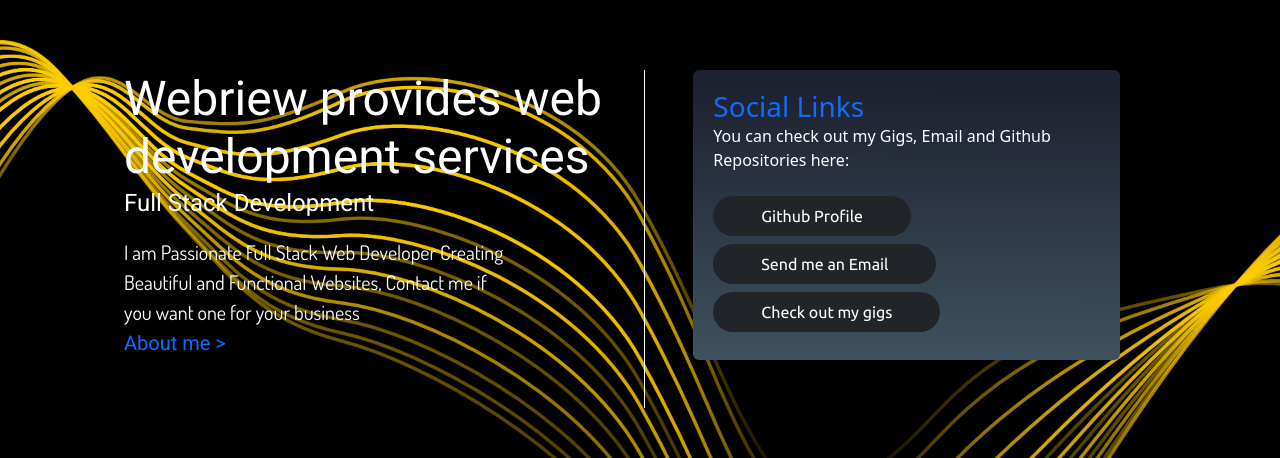
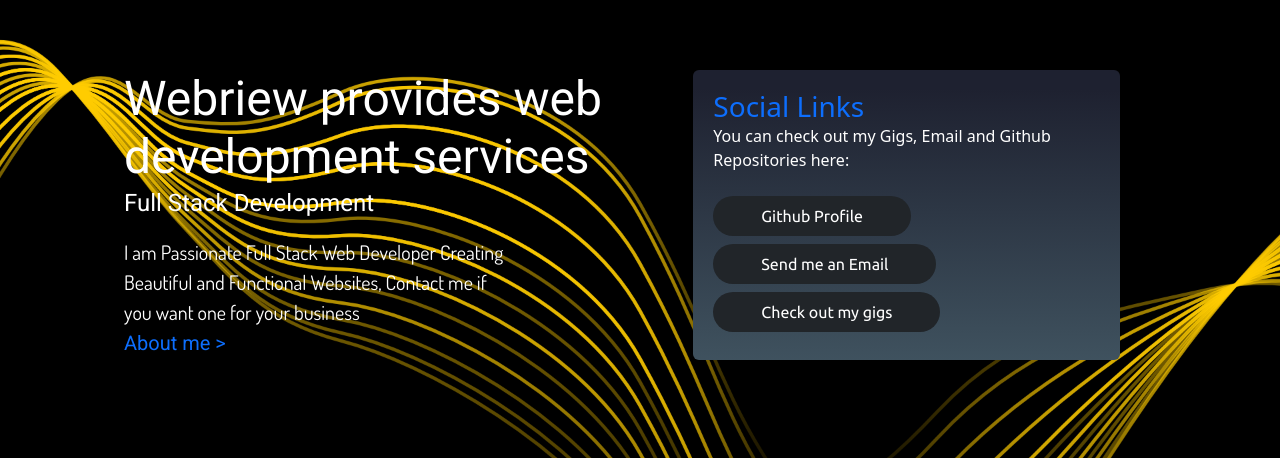
Before and after one commit to SyedArsalan798/Portfolio, a plain HTML site: page index.html in a window 1280 px wide. Shown: the part 140-598 px from the top of the page. Drawn offline with nearby package versions, Linux system fonts and the light colour scheme.

Commit message:
Update index.html

```diff
--- a/index.html
+++ b/index.html
@@ -65,9 +65,9 @@
         background: linear-gradient(180.2deg, rgb(30, 33, 48) 6.8%, rgb(74, 98, 110) 131%);
         padding: 20px;
     }
-    .first{
-        border-right: 1px solid white;
-    }
+
+
+
 
 
 
```
